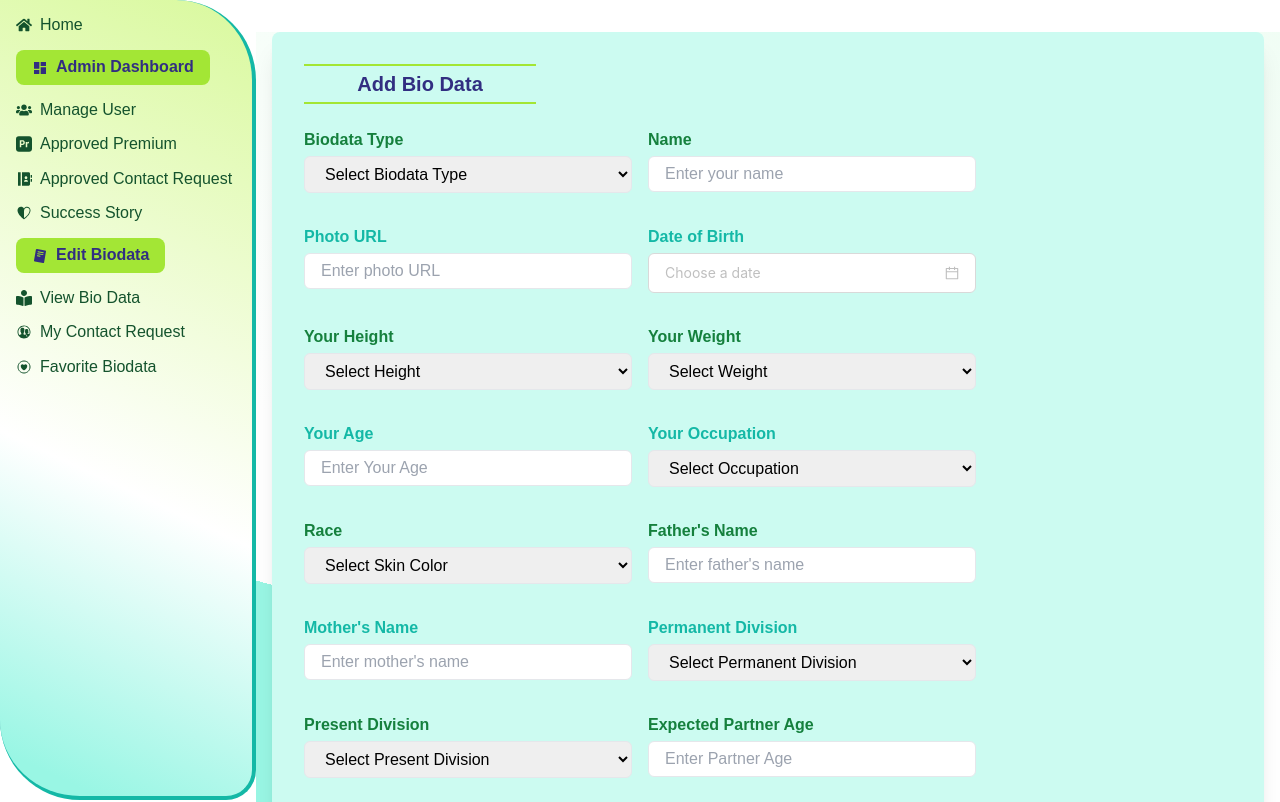
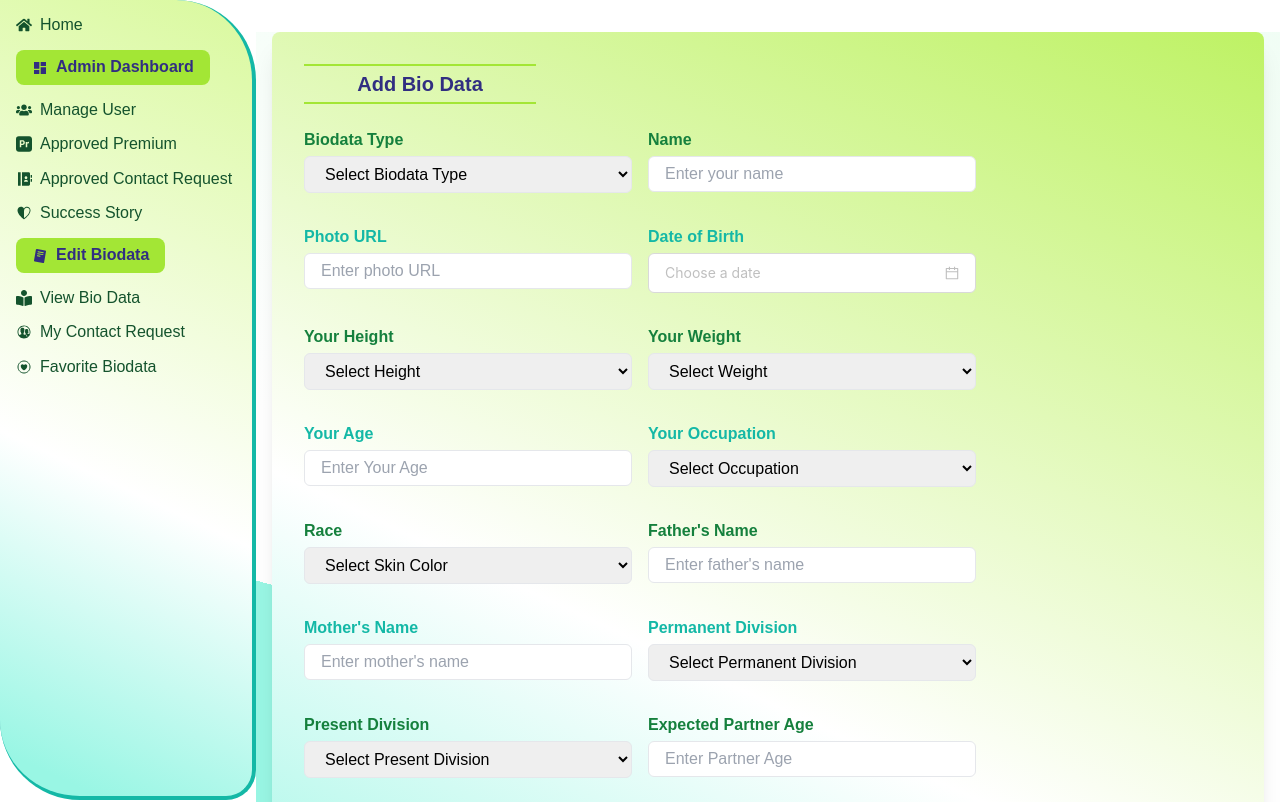
Before and after one commit to Chitra35006/A-12-Perfect-Pair-Client, a React (Vite) app: page /dashboard/addEditBio in a window 1280 px wide. Shown: the top 802 px of the page. Built offline with nearby package versions, Linux system fonts and the light colour scheme; no server answers.

Commit message:
modifying-bg

```diff
--- a/src/Pages/DashBoard/UserDashboard/AddEditBioData.jsx
+++ b/src/Pages/DashBoard/UserDashboard/AddEditBioData.jsx
@@ -5,15 +5,7 @@ import { DatePicker, ConfigProvider } from "antd";
 import "antd/dist/reset.css";
 import locale from "antd/es/locale/en_US";
 import useAuth from "../../../hooks/useAuth";
-import { NavLink } from "react-router-dom";
-import { FaHome, FaUsers, FaBookReader } from "react-icons/fa";  // Updated import
-import { MdDashboard } from "react-icons/md";
-import { SiAdobepremierepro } from "react-icons/si";
-import { RiContactsBookFill } from "react-icons/ri";
-import { IoIosHeartHalf } from "react-icons/io";
-import { PiReadCvLogoFill } from "react-icons/pi";
-import { IoIosContacts } from "react-icons/io";
-import { IoHeartCircleOutline } from "react-icons/io5"
+
 
 const AddEditBioData = () => {
     const{user} = useAuth();
@@ -32,7 +24,7 @@ const AddEditBioData = () => {
 
   return (
     <div className="bg-fixed min-h-screen bg-[linear-gradient(15deg,#99f6e4_25%,_white_20%,_white_40%,#f0fdf4_100%)]">
-      <div className="bg-teal-100 mx-4 mt-8 p-8 shadow-xl rounded-lg">
+      <div className="bg-[linear-gradient(25deg,#99f6e4_5%,_white_40%,_white_40%,#bef264_100%)] mx-4 mt-8 p-8 shadow-xl rounded-lg">
 
 
 
```
